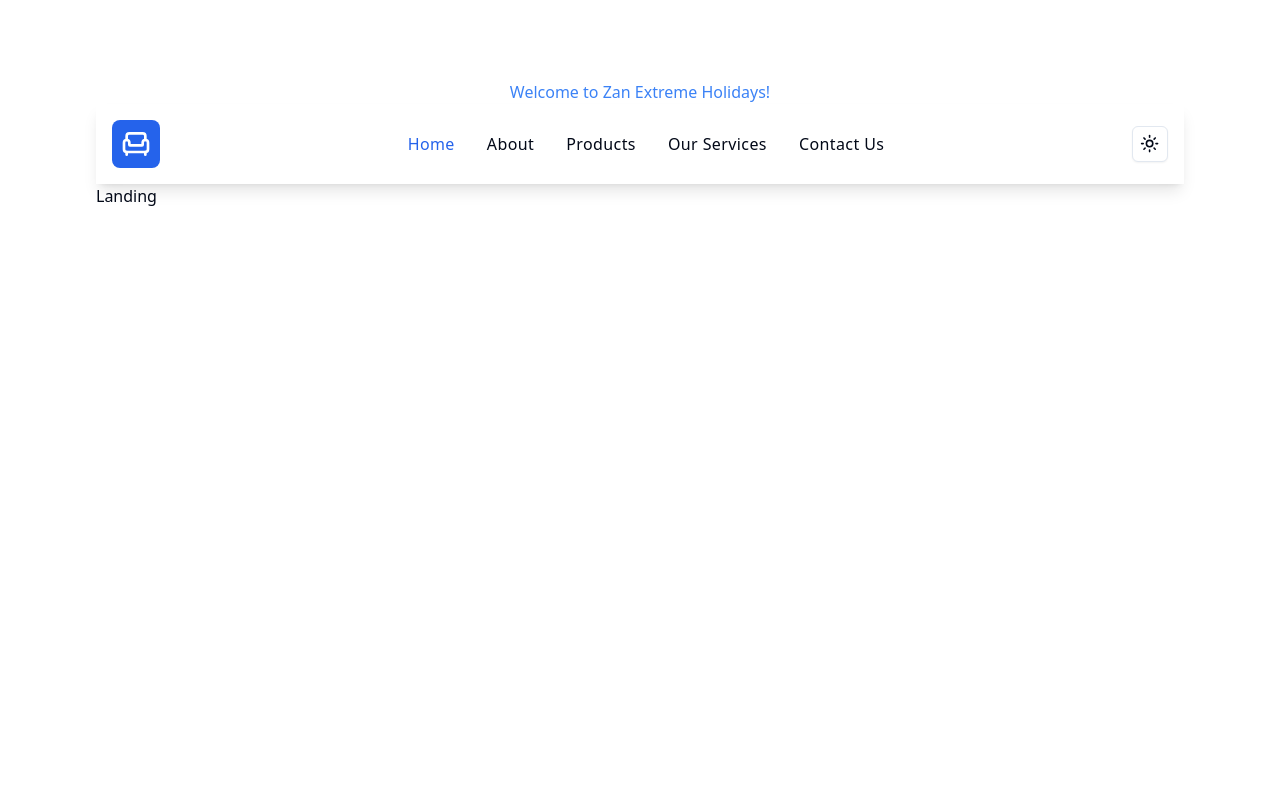
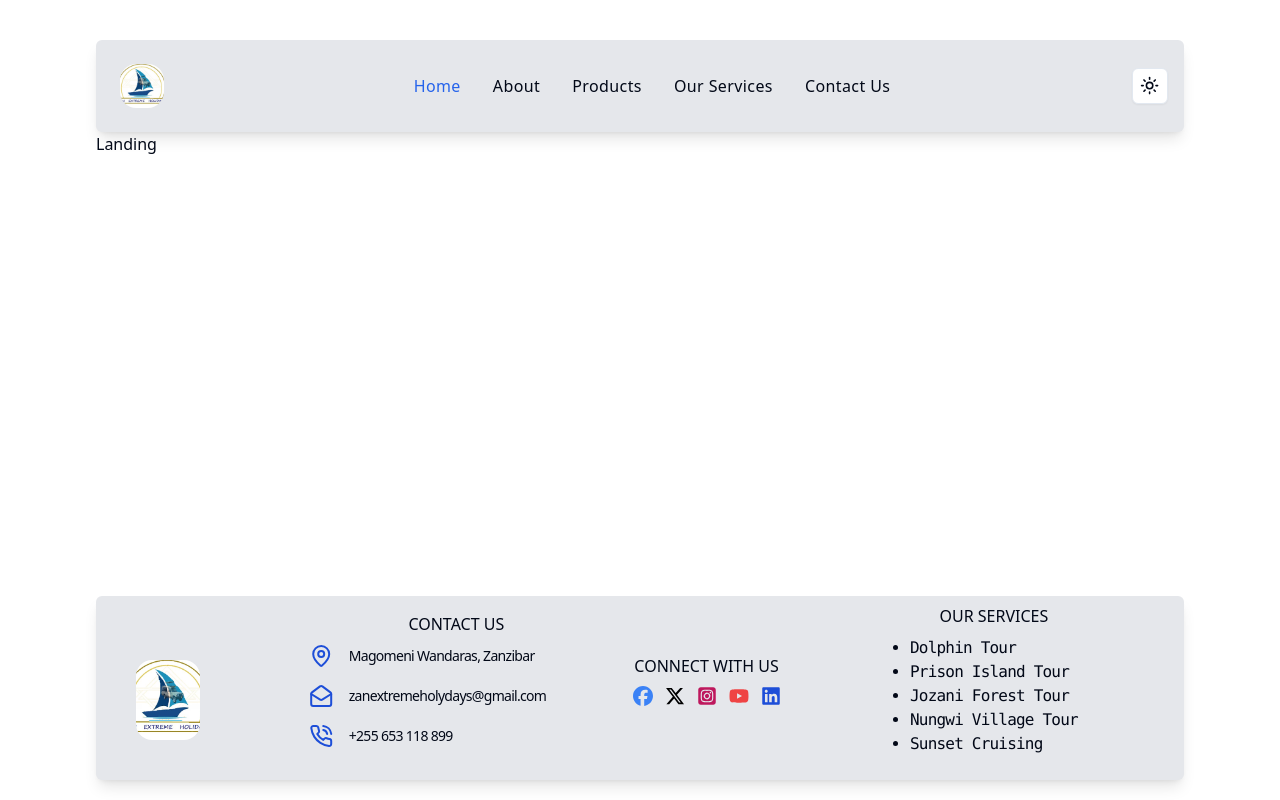
Before and after one commit to asnganje/zan-extreme-app, a React (Vite) app: page / in a window 1280 px wide. Built offline with nearby package versions, Linux system fonts and the light colour scheme.

Commit message:
Add footer component logic

```diff
--- /dev/null
+++ b/src/components/Footer/Footer.tsx
@@ -0,0 +1,61 @@
+import { contact } from "@/utils/contacts"
+import Logo from "../ui/Logo"
+import { socialIcons } from "@/utils/socialIcons"
+import { NavLink } from "react-router-dom"
+import { service } from "@/utils/serviceList"
+
+function Footer() {
+  return (
+    <div className="mt-auto bg-gray-200 rounded-md dark:bg-black shadow-lg pb-6">
+      <div className="grid grid-cols-1 gap-y-6 w-[90vw] xl:w-[80vw] place-items-center md:grid-cols-[14%,33%,19%,34%] gap-x-4">
+        <div className="hidden md:block w-[5vw] h-[10vh]">
+          <Logo />
+        </div>
+        <div className="">
+          <h3 className="text-center md:ml-[5vw] my-2">CONTACT US</h3>
+          <div className="flex flex-col gap-4">
+            {
+              contact.map((el)=> {
+                const IconComponent = el.icon
+                return(
+                  <div className="flex gap-x-2 items-center" key={el.id}>
+                    <div className="w-[3vw] h-[3vh]">
+                      <IconComponent className="w-full h-full object-cover text-blue-700"/>
+                    </div>
+                    <p className="text-sm tracking-tighter">{el.info}</p>
+                  </div>
+                )
+              })
+            }
+          </div>
+        </div>
+        <div className="">
+          <h3 className="text-center my-2">CONNECT WITH US</h3>
+          <div className="flex gap-x-3">
+            {
+              socialIcons.map((sIcon)=> {
+                const ComponentIcon = sIcon.icon
+                return <NavLink to={sIcon.href} className="flex" key={sIcon.id}>
+                        <ComponentIcon className={`${sIcon.color} w-5 h-5`} />
+                      </NavLink>
+              })
+            }
+          </div>
+        </div>
+        <div className="">
+          <h3 className="text-center my-2">OUR SERVICES</h3>
+          <ul className="list-disc font-mono tracking-tighter">
+            {
+              service.map((item)=> {
+                return <li key={item.id}>
+                  {item.description}
+                </li>
+              })
+            }
+          </ul>
+        </div>
+      </div>
+    </div>
+  )
+}
+export default Footer
--- a/src/components/Logo.tsx
+++ /dev/null
@@ -1,14 +0,0 @@
-import { Armchair } from "lucide-react"
-import { Link } from "react-router-dom"
-
-function Logo() {
-  return (
-    <Link
-      to="/"
-      className="hidden lg:flex justify-center items-center p-2 rounded-lg text-white bg-primary"
-    >
-      <Armchair className="w-8 h-8"/>
-    </Link>
-  )
-}
-export default Logo
--- a/src/components/Header.tsx
+++ b/src/components/Navbar/Header.tsx
@@ -20,7 +20,6 @@ function Header() {
       }}
     >
       <h3 className="flex items-center justify-center flex-grow text-sm md:text-base text-blue-500">
-        Welcome to Zan Extreme Holidays!
       </h3>
     </motion.div>
   );
--- a/src/components/LinksDropdown.tsx
+++ b/src/components/Navbar/LinksDropdown.tsx
@@ -1,8 +1,8 @@
 import { AlignLeft } from "lucide-react"
-import { Button } from "./ui/button"
-import { DropdownMenu, DropdownMenuContent, DropdownMenuItem, DropdownMenuTrigger } from "./ui/dropdown-menu"
+import { DropdownMenu, DropdownMenuContent, DropdownMenuItem, DropdownMenuTrigger } from "../ui/dropdown-menu"
 import { links } from "@/utils"
 import { NavLink } from "react-router-dom"
+import { Button } from "../ui/button"
 
 function LinksDropdown() {
   return (
--- a/src/components/ModeToggle.tsx
+++ b/src/components/Navbar/ModeToggle.tsx
@@ -1,6 +1,6 @@
 import { useDispatch } from "react-redux"
-import { DropdownMenu, DropdownMenuContent, DropdownMenuItem, DropdownMenuTrigger } from "./ui/dropdown-menu"
-import { Button } from "./ui/button"
+import { DropdownMenu, DropdownMenuContent, DropdownMenuItem, DropdownMenuTrigger } from "../ui/dropdown-menu"
+import { Button } from "../ui/button"
 import { Moon, Sun } from "lucide-react"
 import { setTheme } from "@/features/theme/themeSlice"
 
--- a/src/components/Navbar.tsx
+++ b/src/components/Navbar/Navbar.tsx
@@ -1,13 +1,15 @@
 import LinksDropdown from "./LinksDropdown"
-import Logo from "./Logo"
+import Logo from "../ui/Logo"
 import ModeToggle from "./ModeToggle"
 import Navlinks from "./Navlinks"
 
 function Navbar() {
   return (
-    <nav className="py-4 shadow-lg px-4">
+    <nav className="py-4 bg-gray-200 rounded-md dark:bg-black shadow-lg px-4">
       <div className="flex justify-between items-center">
-        <Logo />
+        <div className="w-[60px] h-[60px] hidden lg:flex">
+          <Logo />
+        </div>
         <LinksDropdown />
         <Navlinks />
         <div className="flex justify-center items-center">
--- a/src/components/index.ts
+++ /dev/null
@@ -1,5 +0,0 @@
-export {default as Header} from "./Header"
-export {default as LinksDropdown} from "./LinksDropdown"
-export {default as Logo} from "./Logo"
-export {default as Navbar} from "./Navbar"
-export {default as Navlinks} from "./Navlinks"
--- /dev/null
+++ b/src/components/ui/Logo.tsx
@@ -0,0 +1,14 @@
+import { Link } from "react-router-dom"
+import logo from "/zan1.png"
+
+function Logo() {
+  return (
+    <Link
+      to="/"
+      className="w-full h-full justify-center items-center p-2 rounded-lg text-white bg-transparent"
+    >
+      <img src={logo} alt="logo" className="w-full h-full object-cover rounded-2xl" />
+    </Link>
+  )
+}
+export default Logo
--- a/src/pages/HomeLayout.tsx
+++ b/src/pages/HomeLayout.tsx
@@ -1,12 +1,15 @@
-import { Header, Navbar } from "@/components"
+import Footer from "@/components/Footer/Footer"
+import Header from "@/components/Navbar/Header"
+import Navbar from "@/components/Navbar/Navbar"
 import { Outlet } from "react-router-dom"
 
 function HomeLayout() {
   return (
-    <div className="align-element py-20">
+    <div className="flex flex-col align-element pt-10 pb-5 h-screen">
       <Header />
       <Navbar />
       <Outlet />
+      <Footer />
     </div>
   )
 }
```
Also changed, not shown: src/components/Navbar/Navlinks.tsx (renamed from src/components/Navlinks.tsx).
